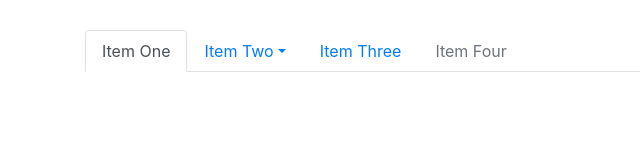
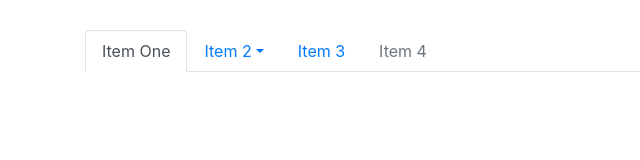
Before and after one commit to kerskil/Project_Repo, a plain HTML site: page index.html in a window 1280 px wide. Shown: the whole page, without its empty margins (0-640 px from the left). Drawn offline with nearby package versions, Linux system fonts and the light colour scheme.

Commit message:
more numbers

```diff
--- a/index.html
+++ b/index.html
@@ -17,7 +17,7 @@
                     <a href="#" class="nav-link active">Item One</a>
                 </li>
                 <li class="nav-item">
-                    <a href="#" class="nav-link dropdown-toggle" data-toggle="dropdown">Item Two</a>
+                    <a href="#" class="nav-link dropdown-toggle" data-toggle="dropdown">Item 2</a>
                     <div class="dropdown-menu">
                         <a href="#" class="dropdown-item">Dropdown 10</a>
                         <a href="#" class="dropdown-item">Dropdown 20</a>
@@ -27,10 +27,10 @@
                     </div>
                 </li>
                 <li class="nav-item">
-                    <a href="#" class="nav-link">Item Three</a>
+                    <a href="#" class="nav-link">Item 3</a>
                 </li>
                 <li class="nav-item">
-                    <a href="#" class="nav-link disabled">Item Four</a>
+                    <a href="#" class="nav-link disabled">Item 4</a>
                 </li>
             </ul>
 
```
